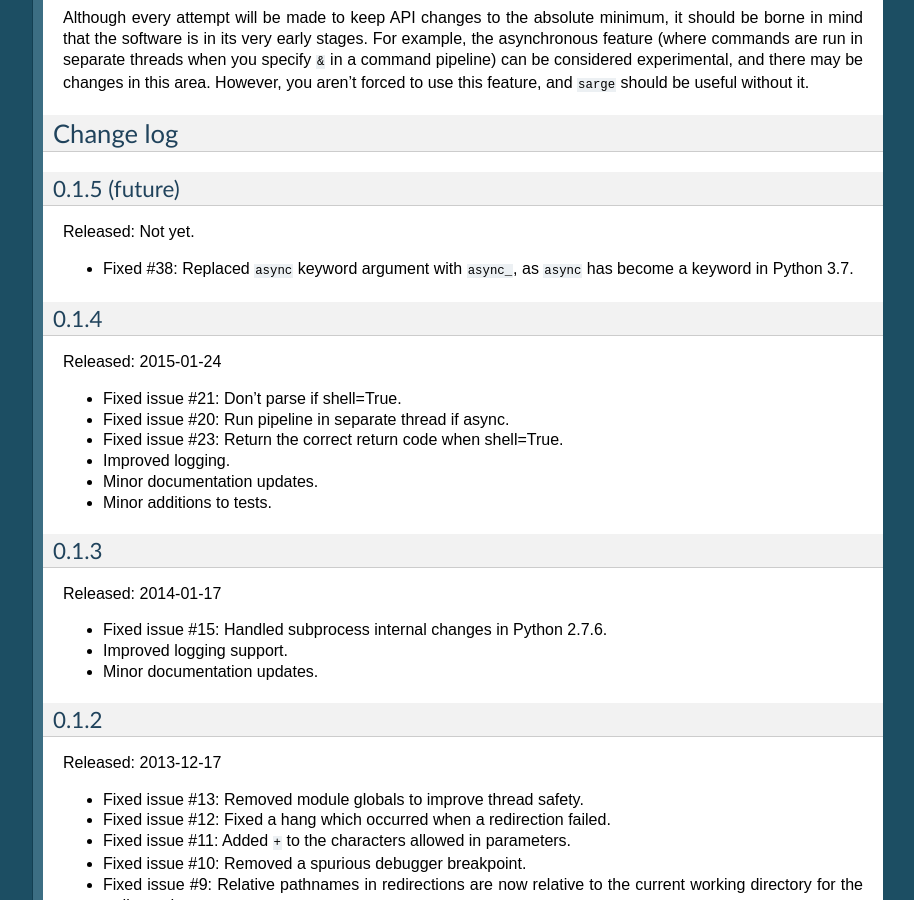
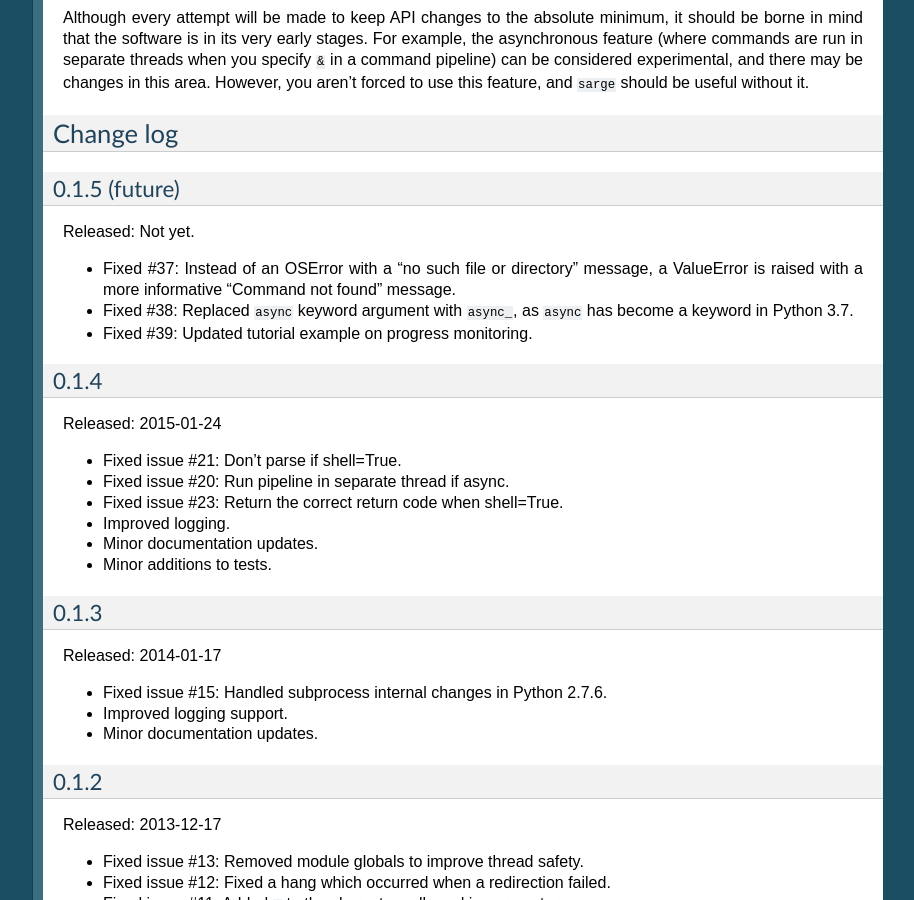
Before and after one commit to vsajip/sarge, a Sphinx documentation site: the page built from docs/overview.rst, in a window 1280 px wide and 900 px high, scrolled down 3512 px. Shown: the whole window, without its empty margins (187-1101 px from the left). Built offline with Sphinx 7.4.7, drawn with Linux system fonts in a browser that asks for light colours; formulas are drawn with MathJax 3.

Commit message:
Updated change log.

```diff
--- a/docs/overview.rst
+++ b/docs/overview.rst
@@ -226,8 +226,13 @@ Change log
 
 Released: Not yet.
 
+- Fixed #37: Instead of an OSError with a "no such file or directory" message,
+  a ValueError is raised with a more informative "Command not found" message.
+
 - Fixed #38: Replaced ``async`` keyword argument with ``async_``, as ``async``
   has become a keyword in Python 3.7.
+
+- Fixed #39: Updated tutorial example on progress monitoring.
 
 0.1.4
 ~~~~~
```
